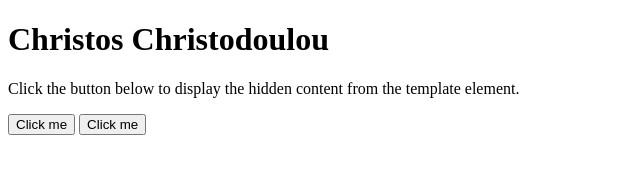
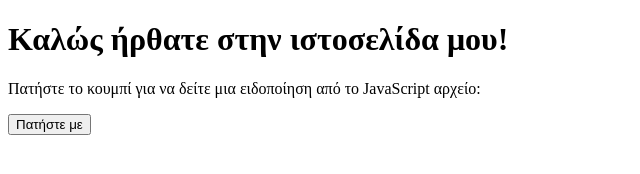
Before and after one commit to CchristoS46/CchristoS46.github.io, a plain HTML site: page index.html in a window 1280 px wide. Shown: the whole page, without its empty margins (0-640 px from the left). Drawn offline with Linux system fonts and the light colour scheme.

Commit message:
Update index.html

```diff
--- a/index.html
+++ b/index.html
@@ -1,19 +1,19 @@
 <!DOCTYPE html>
-<html>
-
+<html lang="el">
 <head>
-  <link rel ="stylesheet" href="style.css"/>
+    <meta charset="UTF-8">
+    <meta name="viewport" content="width=device-width, initial-scale=1.0">
+    <title>Απλή Ιστοσελίδα</title>
+    <!-- Σύνδεση με το CSS αρχείο -->
+    <link rel="stylesheet" href="style.css">
 </head>
 <body>
+    <h1>Καλώς ήρθατε στην ιστοσελίδα μου!</h1>
+    <p>Πατήστε το κουμπί για να δείτε μια ειδοποίηση από το JavaScript αρχείο:</p>
+    <!-- Κουμπί που θα ενεργοποιήσει το JavaScript -->
+    <button onclick="showMessage()">Πατήστε με</button>
 
-<h1>Christos Christodoulou</h1>
-
-<p>Click the button below to display the hidden content from the template element.</p>
-
-<button>Click me</button>
-
-<button onclick="alertButton">Click me</button>
-
+    <!-- Σύνδεση με το αρχείο JavaScript -->
+    <script src="script.js"></script>
 </body>
-<script src="script.js"></script>
 </html>
```
